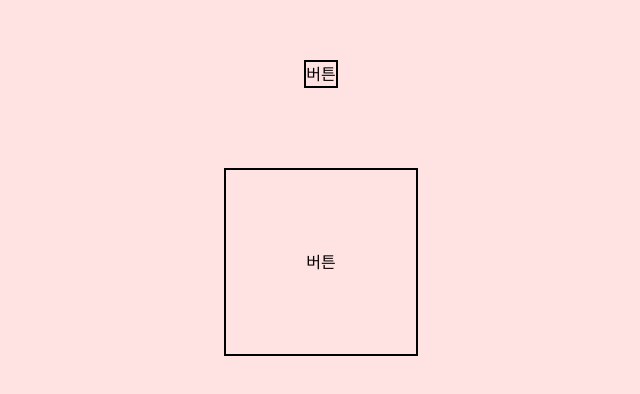
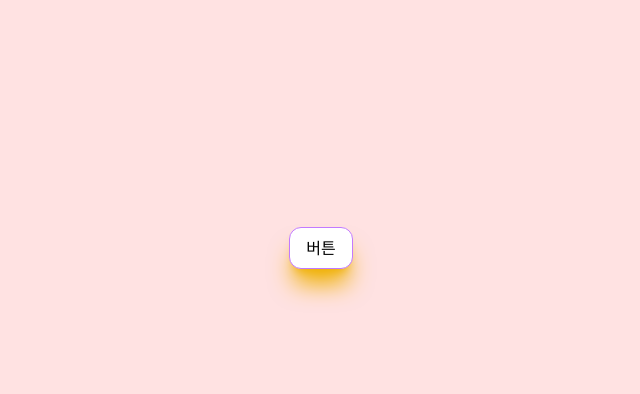
Before and after one commit to pikach-u/ReactPractice, a React (Vite) app in the folder tailwind_program/ch1/utilities-class-study/: page / in a window 1280 px wide. Shown: the part 152-546 px from the top of the page, without its empty margins (319-959 px from the left). Built offline with nearby package versions, Linux system fonts and the light colour scheme.

Commit message:
button 관련 util

```diff
--- a/tailwind_program/ch1/utilities-class-study/src/App.jsx
+++ b/tailwind_program/ch1/utilities-class-study/src/App.jsx
@@ -1,8 +1,12 @@
 const App = () => {
   return (
     <div className="bg-red-100 min-h-screen flex flex-col justify-center items-center">
-      <button className="border-2">버튼</button>
-      <button className="border-2 m-20 p-20">버튼</button>
+      <button
+        className="border border-purple-400 rounded-xl px-4 py-2
+      bg-white shadow-xl shadow-yellow-500 hover:bg-purple-300 active:bg-purple-500"
+      >
+        버튼
+      </button>
     </div>
   );
 };
```
